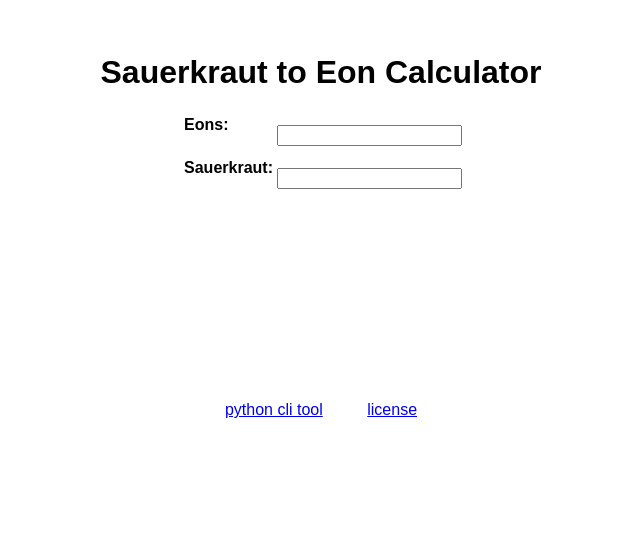
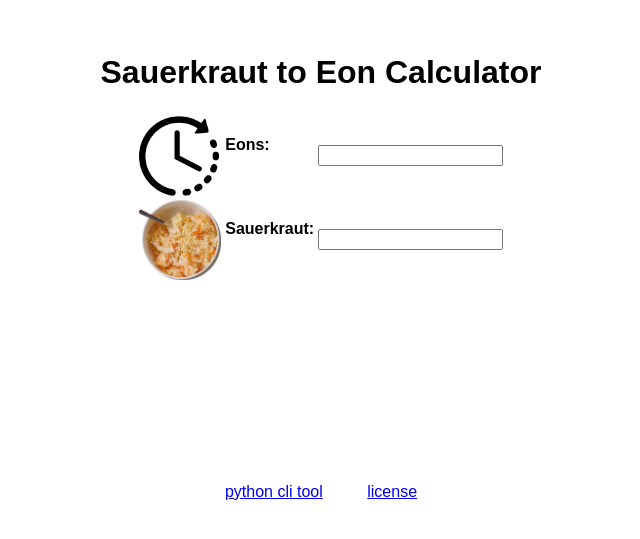
Before and after one commit to derDere/sauerkrautInAeonen, a plain HTML site: page index.html in a window 1280 px wide. Shown: the part 175-714 px from the top of the page, without its empty margins (319-959 px from the left). Drawn offline with Linux system fonts and the light colour scheme.

Commit message:
added images

```diff
--- a/index.html
+++ b/index.html
@@ -13,12 +13,12 @@ html, body {
   <h1>Sauerkraut to Eon Calculator</h1>
   <table>
   <tr>
-    <td><img src="" alt="" title="" /></td>
+    <td><img src="eon.png" alt="" title="" style="height:80px;"/></td>
     <td><h4>Eons:</h4></td>
     <td><input id="eons" /></td>
   </tr>
   <tr>
-    <td><img src="" alt="" title="" /></td>
+    <td><img src="sauerkraut.png" alt="" title="" style="height:80px;"/></td>
     <td><h4>Sauerkraut:</h4></td>
     <td><input id="outTex" readonly /></td>
   </tr>
```
Also changed, not shown: eon.png (added), sauerkraut.png (added).
